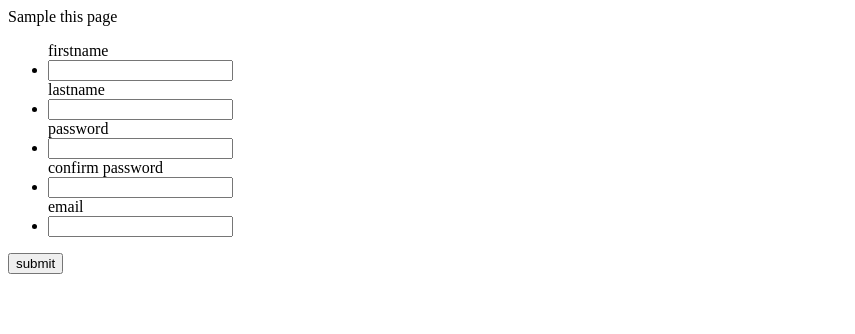
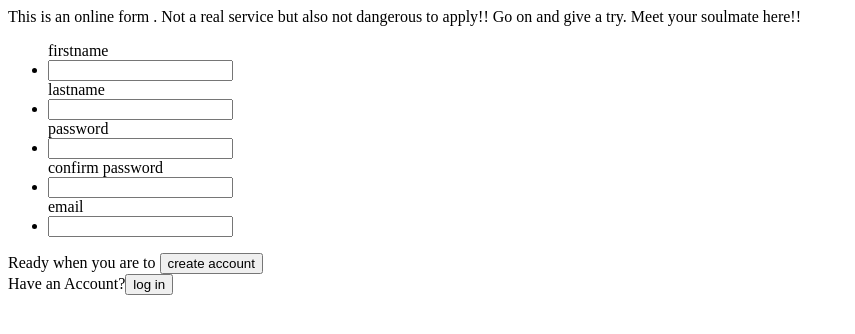
Before and after one commit to Ose-Augustine/fullstack-form, a Flask app: template templates/forms.html in a window 1280 px wide. Shown: the top 334 px of the page, without its empty margins (0-855 px from the left). Run offline with Flask 2, Linux system fonts and the light colour scheme; the template is opened without the code that fills it: values that come from a table or form of the project are taken from there, others are empty; some libraries are stand-ins or nearby versions.

Commit message:
Changed forms to render on the index route

```diff
--- a/app.py
+++ b/app.py
@@ -7,7 +7,7 @@ app = Flask(__name__)
 app.config['SECRET_KEY']='bahd'
 setup_db(app)
 
-@app.route('/forms')
+@app.route('/')
 def render_forms():
     form = BasicForm()
     return render_template('forms.html',form=form)
--- a/templates/forms.html
+++ b/templates/forms.html
@@ -1,6 +1,15 @@
+<!DOCTYPE html>
+<html lang="en">
+<head>
+    <meta charset="UTF-8">
+    <meta http-equiv="X-UA-Compatible" content="IE=edge">
+    <meta name="viewport" content="width=device-width, initial-scale=1.0">
+    <title>Form</title>
 </head>
 <body>
-    <p>Sample this page</p>
+    <header>This is an online form . Not a real service
+        but also not dangerous to apply!! Go on and give a try. Meet your soulmate here!!
+    </header>
     <form action="/submissions"method="post" >
         <ul>
             <!--using the .hidden tag and if condition
@@ -15,8 +24,15 @@
                 {% endfor %}
             {% endfor %}
         </ul>
+        <footer>
+            Ready when you are to
+            <input type="submit" value="create account">
+            <div>Have an Account?<input type="submit" value="log in"></div>
 
-        <input type="submit" value="submit">
+        </footer>
+
     </form>
+
 </body>
+
 </html>
```
Also changed, not shown: templates/index.html (deleted, +0 -15 lines).
